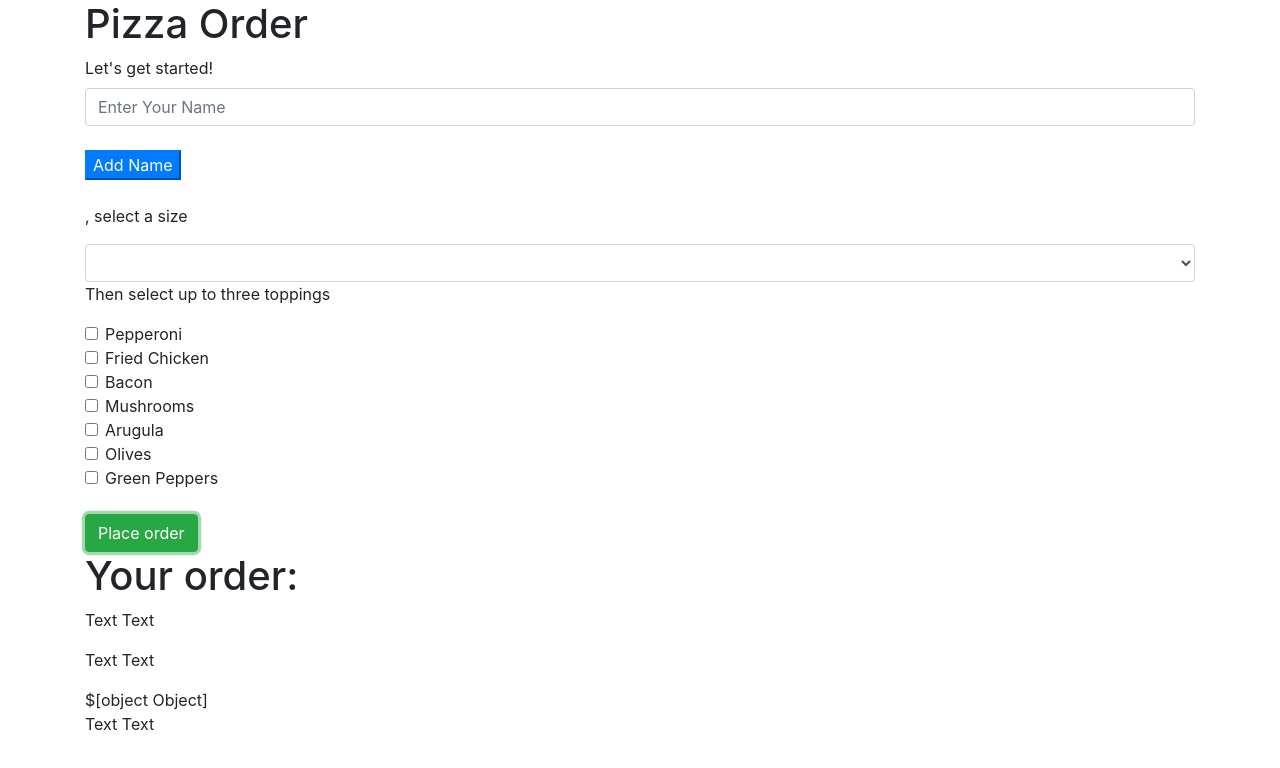
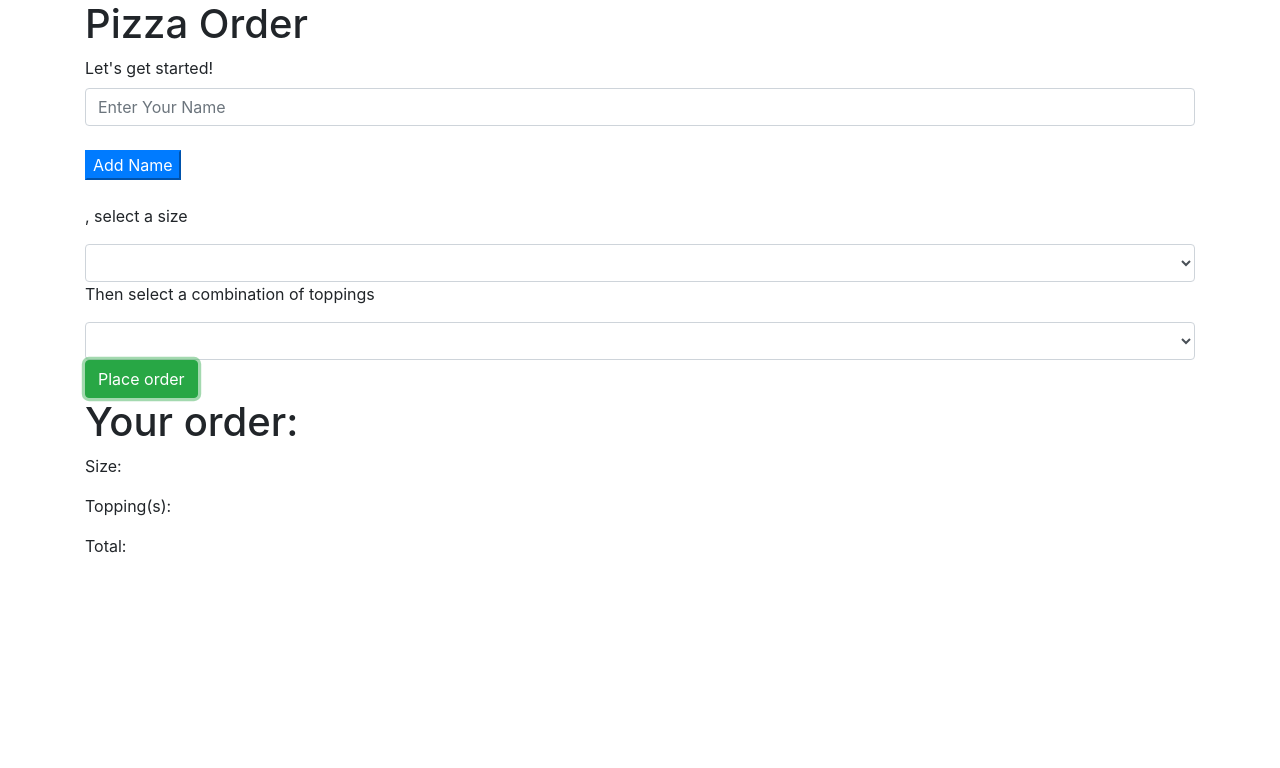
Before and after one commit to ajancheta/pizza-order, a plain HTML site: page index.html in a window 1280 px wide. Both pictures are taken after a click on the button "Place order". Drawn offline with Linux system fonts and the light colour scheme.

Commit message:
remove for loop to add price

```diff
--- a/index.html
+++ b/index.html
@@ -21,81 +21,27 @@
     <form id="orderForm">
       <select class="form-control" id="size">
         <option></option>
-        <option>Small (12")</option>
-        <option>Large (28")</option>
+        <option value="15">Small (12")</option>
+        <option value="20">Large (18")</option>
         </select>
 
-      <p>Then select up to three toppings</p>
       <div id="pizzaTopping">
-        <div class="form-check">
-          <input class="form-check-input" type="checkbox" value="pepperoni" name="topping">
-          <label class="form-check-label" for="pepperoni">
-            Pepperoni
-          </label>
-        </div>
-        <div class="form-check">
-          <input class="form-check-input" type="checkbox" value="friedChicken" name="topping">
-          <label class="form-check-label" for="friedChicken">
-            Fried Chicken
-          </label>
-        </div>
-        <div class="form-check">
-          <input class="form-check-input" type="checkbox" value="bacon" name="topping">
-          <label class="form-check-label" for="bacon">
-            Bacon
-          </label>
-        </div>
-        <div class="form-check">
-          <input class="form-check-input" type="checkbox" value="mushrooms" name="topping">
-          <label class="form-check-label" for="mushrooms">
-            Mushrooms
-          </label>
-        </div>
-        <div class="form-check">
-          <input class="form-check-input" type="checkbox" value="arugula" name="topping">
-          <label class="form-check-label" for="arugula">
-            Arugula
-          </label>
-        </div>
-        <div class="form-check">
-          <input class="form-check-input" type="checkbox" value="olives" name="topping">
-          <label class="form-check-label" for="olives">
-            Olives
-          </label>
-        </div>
-        <div class="form-check">
-          <input class="form-check-input" type="checkbox" value="green peppers" name="topping">
-          <label class="form-check-label" for="greenPeppers">
-            Green Peppers
-          </label><br><br>
-        </div>
+        <p>Then select a combination of toppings</p>
+        <select class="form-control" id="topping">
+          <option></option>
+          <option value="2">Pepperoni and cheese</option>
+          <option value="2">Pepperoni, pepperoncinis, olives</option>
+          <option value="4">Fried chicken, bacon, fresh tomatoes</option>
+          <option value="4">Spinach and mushrooms</option>
+        </select>
+      </div>
 
-        <!-- <p>Lastly, select as many add-ons for free!</p>
-        <div class="form-check">
-          <input class="form-check-input" type="checkbox" value="0" id="defaultCheck2">
-          <label class="form-check-label" for="defaultCheck2">
-            Garlic
-          </label>
-        </div>
-        <div class="form-check">
-          <input class="form-check-input" type="checkbox" value="0" id="defaultCheck2">
-          <label class="form-check-label" for="defaultCheck2">
-            Balsamic Vinegar
-          </label>
-        </div>
-        <div class="form-check">
-          <input class="form-check-input" type="checkbox" value="0" id="defaultCheck2">
-          <label class="form-check-label" for="defaultCheck2">
-            Ranch
-          </label><br><br>
-        </div>
-      </div> -->
       <button type="submit" name="button" class="btn btn-success">Place order</button>
     </form>
 
     <h1 class="name">Your order:</h1>
-    <span class="size"></span><p>Text Text</p>
-    <span class="topping"></span><p>Text Text</p>
-    <span class="total"></span><p>Text Text</p>
+    <p>Size: <span class="size"></span></p>
+    <p>Topping(s): <span class="topping"></span></p>
+    <p>Total: <span id="total"></span></p>
   </body>
 </html>
--- a/js/scripts.js
+++ b/js/scripts.js
@@ -1,61 +1,35 @@
 // Business Interface Logic ---------->
 
 // Creating an object to store collected pizza info
-function userOrder(pizza, items) {
-  this.pizza = [],
-  this.items = 0
-};
-
-function Pizza (userName, size, topping) {
-  this.id,
+function userOrder (userName, size, topping) {
   this.userName = userName,
   this.size = size,
-  this.topping = [topping]
+  this.topping = topping
 };
 
 // Creating a prototype to add up collected data from the user and add total cost
-userOrder.prototype.addToPizza = function(size, topping) {
-  this.items += 1;
-  var userPizza = new Pizza (size, topping);
-  userPizza.id = this.items;
-  this.pizza.push(userPizza);
-}
 
-userOrder.prototype.findPizza = function(id) {
-  for (var i=0; i< this.pizza.length; i++) {
-    if (this.pizza[i].id === id) {
-      return this.pizza[i];
-    };
-  };
+userOrder.prototype.addPrice = function() {
+  var total = this.size + this.topping;
+  this.total = total;
 };
 
-userOrder.prototype.addPrice = function() {
-  var price = 0;
-  // var order = userOrder.findPizza(pizzaId);
-  this.pizza.forEach(function(pizza){
-    if (order.size === "Small (12\")") {
-      price += 18;
-    } else if (order.size === "Large(18\")") {
-      price += 20;
+// Broken function
+// userOrder.prototype.addPrice = function() {
+//   var price = 0;
+//   var topping = [];
+//     for (i=0; i < pizzas.topping[0].length; i++) {
+//       if (price >= 20) {
+//         price += 2;
+//       } if (price >= 18) {
+//         price += 1;
+//       }
+//     }
+//
+//   return price;
+//
+// };
 
-    }
-
-    for (i=0; i < pizzas.topping[0].length; i++) {
-      if (price >= 20) {
-        price += 2;
-      } if (price >= 18) {
-        price += 1;
-      }
-    }
-  });
-  return price;
-};
-
-function showDetails (userOrder, pizzaId){
-  var order = userOrder.findPizza(pizzaId);
-  $(".size").html(order.size);
-  $(".topping").html(order.topping[0].join(", "));
-}
 
 // User Interface Logic ---------->
 $(document).ready(function(){
@@ -70,20 +44,13 @@ $(document).ready(function(){
   $("#orderForm").submit(function(event){
     event.preventDefault();
     var nameInput = $("input#nameInput").val();
-    var userSize = $("#pizzaSize").val();
-    var userTopping = $("#pizzaTopping").val();
-    var toppingInput = [];
-    $("input:checkbox[name=topping]:checked").each(function(){
-      topppingInput.push($(this).val());
-
-    });
-
-    var finalOrder = new userOrder(userSize, userTopping);
+    var sizeInput = parseInt($("#size").val());
+    var toppingInput = parseInt($("#topping").val());
+    var finalOrder = userOrder.addPrice();
     $(".total").text("$" + finalOrder);
     $(".name").text(nameInput);
-    $(".size").text(userSize);
-    $(".topping").text(userTopping);
-    // finalOrder.addPrice();
-    // $(".total").text(finalOrder.addPrice);
+    $(".size").text(sizeInput);
+    $(".topping").text(toppingInput);
   });
 });
+// });
```
